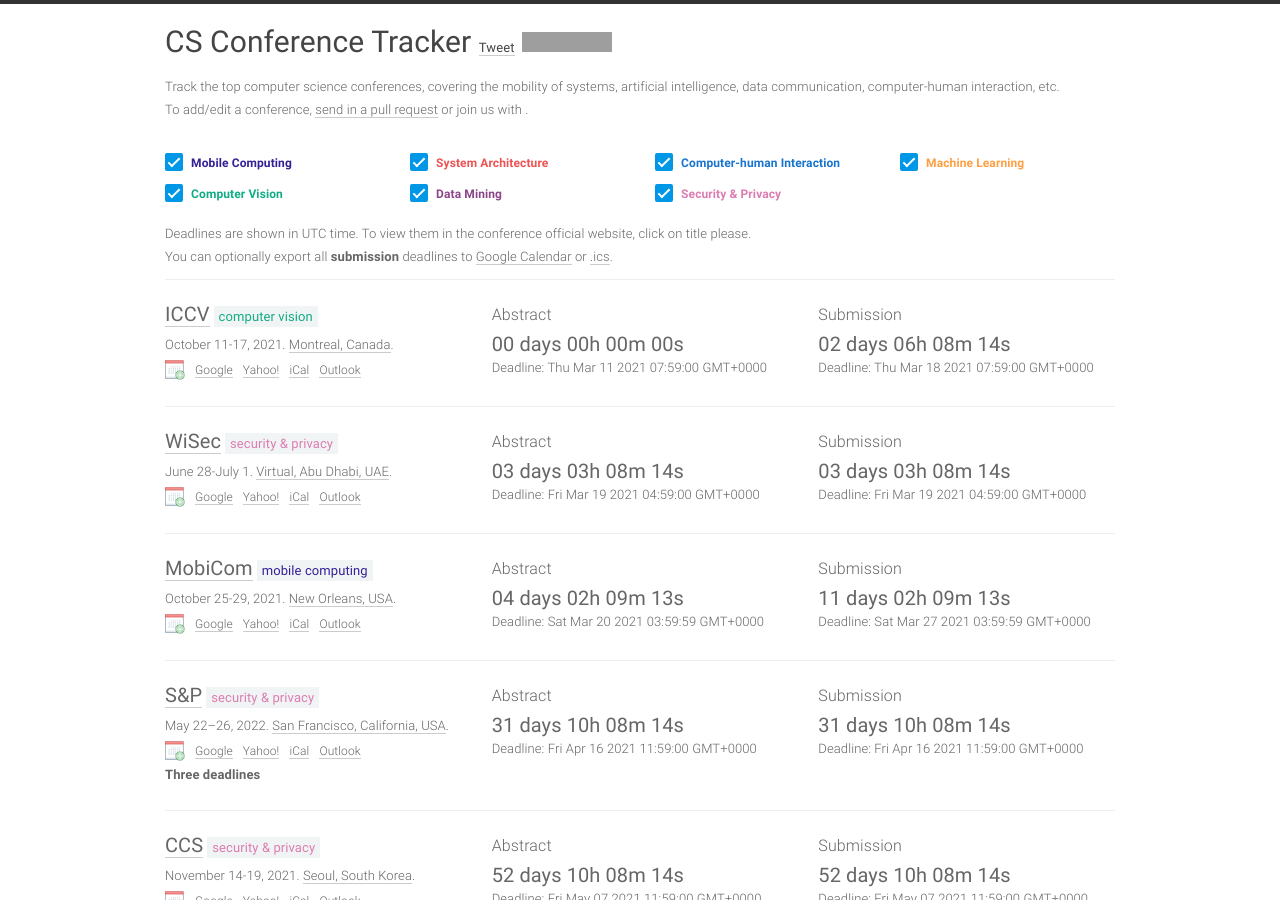
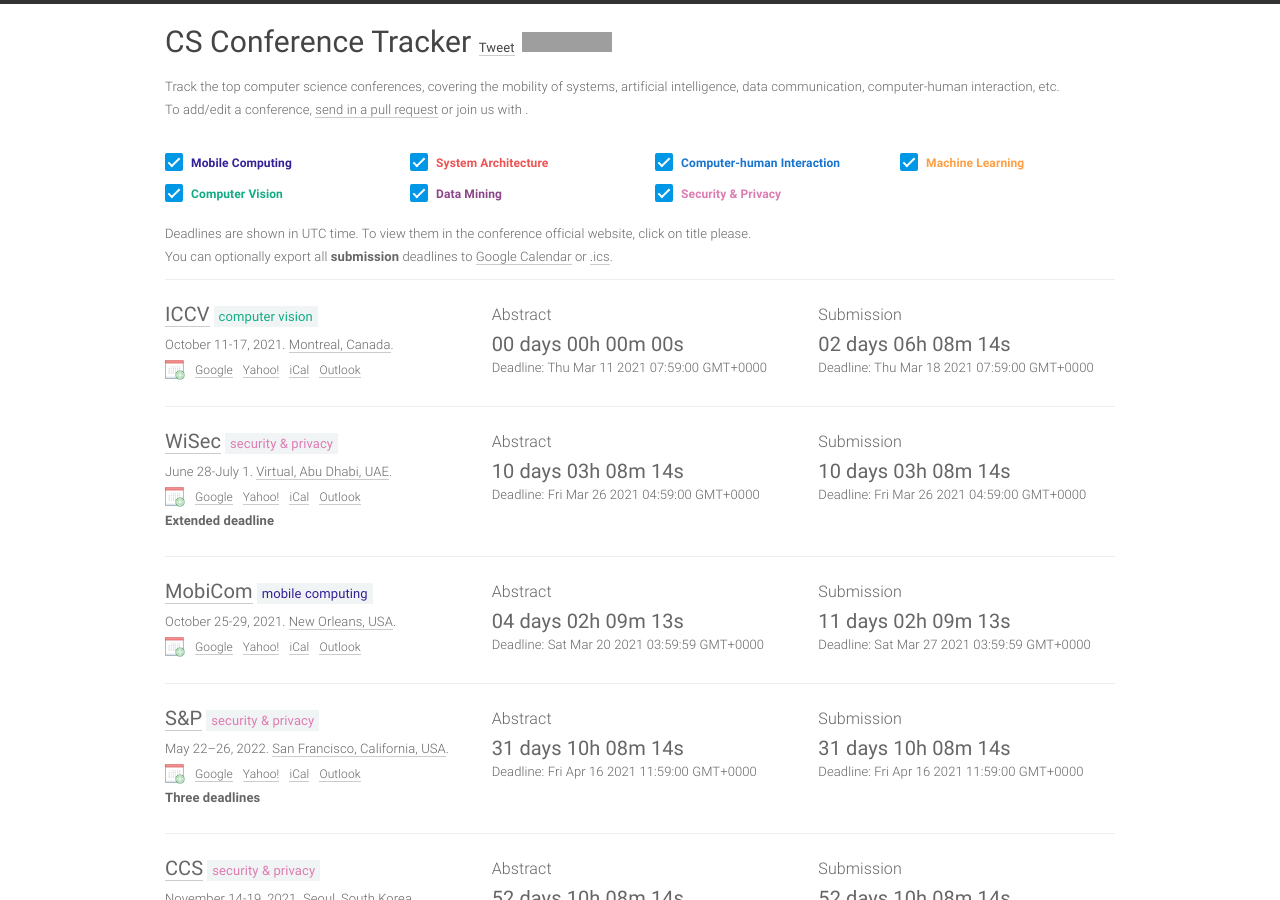
Before and after one commit to nick-ivanov/nickivanov.me, a Jekyll site: the page built from conference/index.html, in a window 1280 px wide and 900 px high. Built offline with Jekyll 4.4.1, drawn with Linux system fonts in a browser that asks for light colours; nearby versions of some CDN libraries; comment, search, counter and statistics services are not loaded; grey boxes are pictures that could not be loaded.

Commit message:
update wisec extention

```diff
--- a/_data/conferences.yml
+++ b/_data/conferences.yml
@@ -668,8 +668,9 @@
   id: wisec21
   year: 2021
   link: https://sites.nyuad.nyu.edu/wisec21/
-  deadline: '2021-03-18 23:59'
-  abstract_deadline: '2021-03-18 23:59'
+  deadline: '2021-03-25 23:59'
+  abstract_deadline: '2021-03-25 23:59'
   date: June 28-July 1
   place: Virtual, Abu Dhabi, UAE
+  note: Extended deadline
   sub: SP
```
